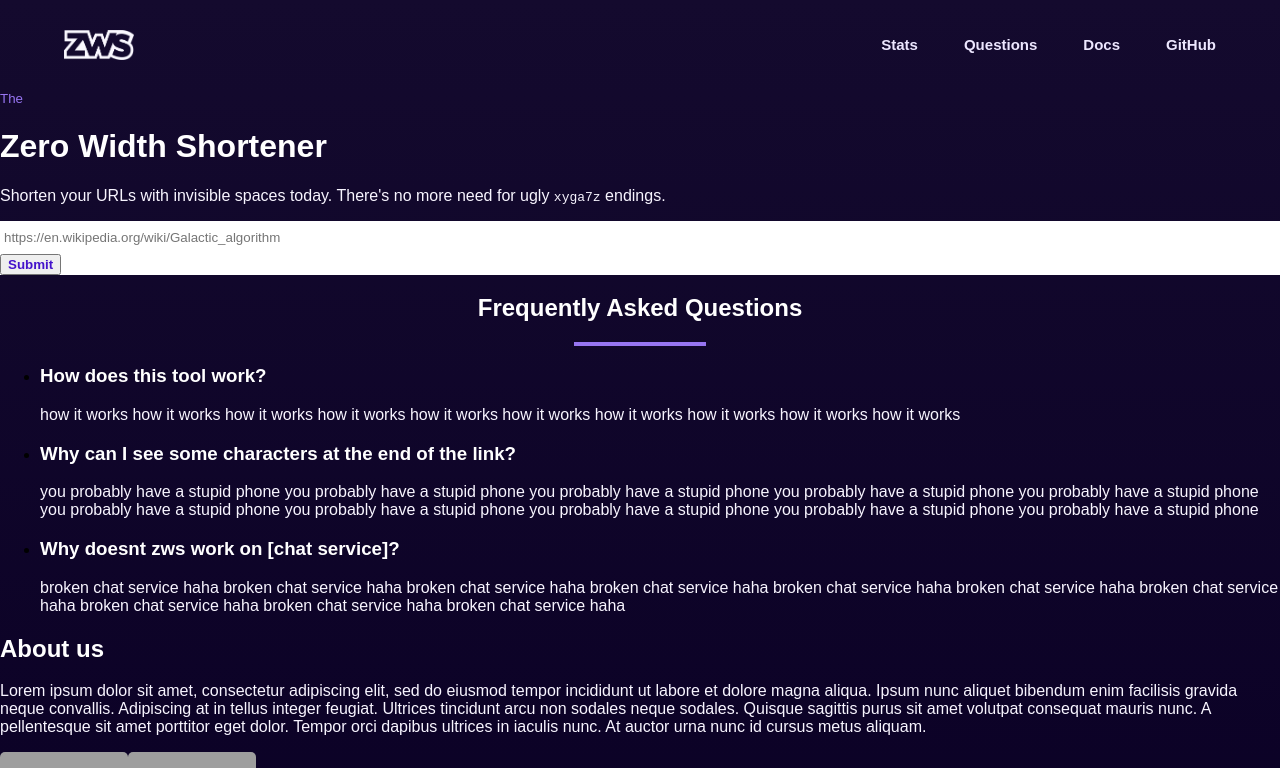
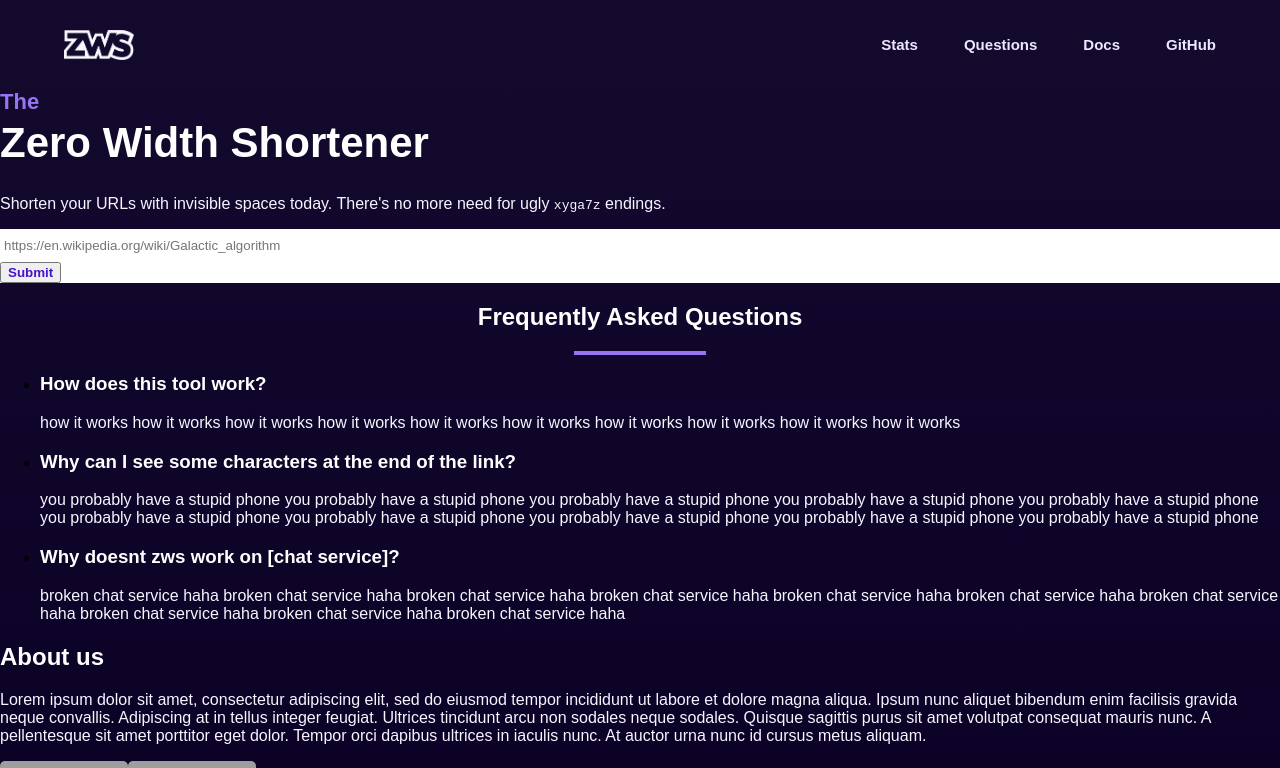
Before and after one commit to zws-im/website, a Next.js app: page / in a window 1280 px wide. Shown: the top 768 px of the page. Built offline with nearby package versions, Linux system fonts and the light colour scheme; grey boxes are pictures that could not be loaded.

Commit message:
idk
Signed-off-by: Yousef Sultan <yousef.su.2000@gmail.com>

```diff
--- /dev/null
+++ b/src/pages/index.module.scss
@@ -0,0 +1,14 @@
+@import '../styles/variables';
+
+.the {
+	color: $primary;
+	font-size: 22px;
+	font-weight: bold;
+}
+
+.zeroWidthShortener {
+	margin-top: 4px;
+	color: $text-primary;
+	font-size: 42px;
+	font-weight: bold;
+}
--- a/src/pages/index.tsx
+++ b/src/pages/index.tsx
@@ -11,13 +11,14 @@ import {RandomizedText} from '../components/typography/RandomizedText';
 import {Text} from '../components/typography/Text';
 import {navItems} from '../nav';
 import {Home as SectionIds} from '../sectionIds';
+import styles from './index.module.scss';
 
 const Header = () => (
-	<header>
+	<header className={styles.header}>
 		<Nav>{navItems}</Nav>
 
-		<Text as='small'>The</Text>
-		<Text as='h1'>Zero Width Shortener</Text>
+		<Text as='small' className={styles.the}>The</Text>
+		<Text as='h1' className={styles.zeroWidthShortener}>Zero Width Shortener</Text>
 	</header>
 );
 
--- a/src/styles/variables.scss
+++ b/src/styles/variables.scss
@@ -1,9 +1,11 @@
 $body-bg: linear-gradient(0deg, #0a0025 0%, #140a2e 100%);
 
+$primary: #9775f2;
+$accent: #9775f2;
 
+$text-primary: #ffffff;
 $text-secondary: #ede7ff;
 
-$accent: #9775f2;
 
 $transition-duration-none: 0s;
 $transition-duration-tiny: 100ms;
```
